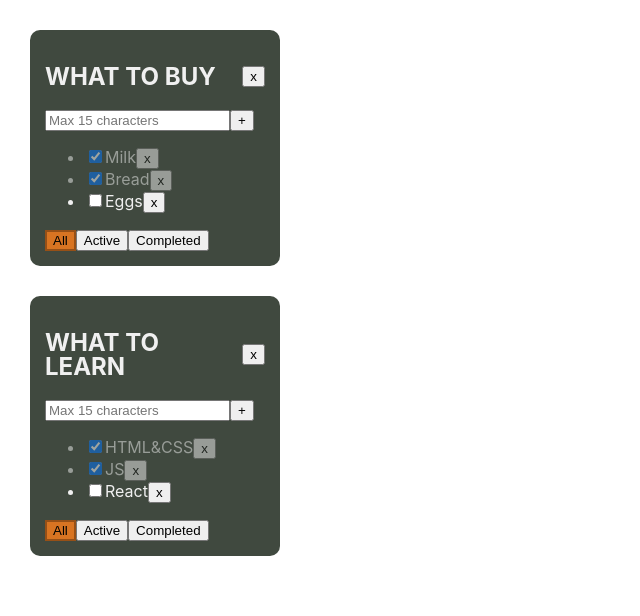
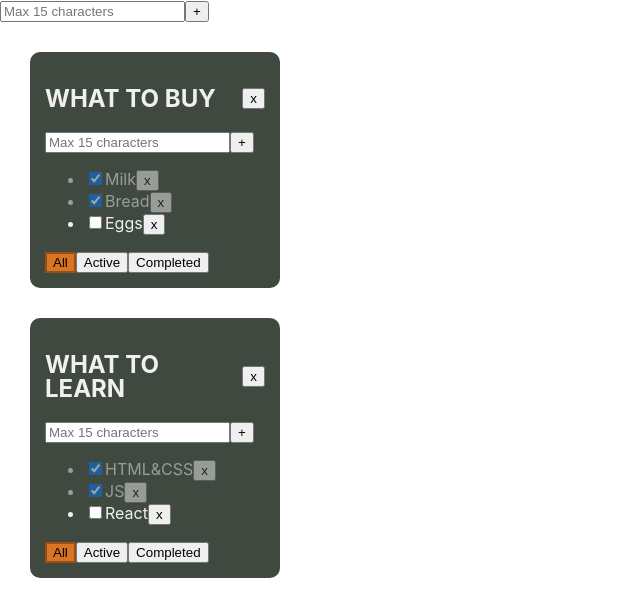
Before and after one commit to Renata-And/my-todo-lists, a React (Create React App) app: page / in a window 1280 px wide. Shown: the top 616 px of the page, without its empty margins (0-640 px from the left). Built offline with nearby package versions, Linux system fonts and the light colour scheme.

Commit message:
Added universal components - EditableSpan and AddItemForm

```diff
--- a/src/App.tsx
+++ b/src/App.tsx
@@ -1,25 +1,26 @@
-import React, { useState } from 'react';
+import React, {useState} from 'react';
 import './App.css';
-import { TaskType, Todolist } from './components/Todolist';
-import { v1 } from 'uuid';
+import {TaskType, Todolist} from './components/Todolist';
+import {v1} from 'uuid';
+import {AddItemForm} from './components/AddItemForm';
 
 const todolist1_id = v1();
 const todolist2_id = v1();
 
 const defaultTasks: TasksType = {
     [todolist1_id]: [
-    { id: v1(), title: 'Milk', isDone: true },
-    { id: v1(), title: 'Bread', isDone: true },
-    { id: v1(), title: 'Eggs', isDone: false }
+        {id: v1(), title: 'Milk', isDone: true},
+        {id: v1(), title: 'Bread', isDone: true},
+        {id: v1(), title: 'Eggs', isDone: false}
     ],
     [todolist2_id]: [
-    { id: v1(), title: 'HTML&CSS', isDone: true },
-    { id: v1(), title: 'JS', isDone: true },
-    { id: v1(), title: 'React', isDone: false }
-  ],
+        {id: v1(), title: 'HTML&CSS', isDone: true},
+        {id: v1(), title: 'JS', isDone: true},
+        {id: v1(), title: 'React', isDone: false}
+    ]
 }
 
-const defaultTodolists: TodolistsType[] = [
+const defaultTodoLists: TodoListsType[] = [
     {
         id: todolist1_id,
         title: 'What to buy',
@@ -32,7 +33,7 @@ const defaultTodolists: TodolistsType[] = [
     }
 ]
 
-type TodolistsType = {
+type TodoListsType = {
     id: string
     title: string
     filter: FilterValueType
@@ -42,66 +43,81 @@ type TasksType = {
     [key: string]: TaskType[]
 }
 
-export type FilterValueType = 'all' | 'active' | 'complited'
+export type FilterValueType = 'all' | 'active' | 'completed'
 
 function App() {
-  const [todolists, setTodolists] = useState<TodolistsType[]>(defaultTodolists)
+    const [todoLists, setTodoLists] = useState<TodoListsType[]>(defaultTodoLists)
     const [tasks, setTasks] = useState<TasksType>(defaultTasks)
 
     //Tasks
-
-  const deleteTask = (preload: { id: string, todolistId: string }) => {
-    const { id, todolistId } = preload;
-    const newTasksState = tasks[todolistId].filter(task => task.id !== id);
-    setTasks({ ...tasks, [todolistId]: newTasksState });
+    const deleteTask = (preload: { id: string, todoListId: string }) => {
+        const {id, todoListId} = preload;
+        const newTasksState = tasks[todoListId].filter(task => task.id !== id);
+        setTasks({...tasks, [todoListId]: newTasksState});
+    }
+    const addTask = (preload: { taskTitle: string, todoListId: string }) => {
+        const {taskTitle, todoListId} = preload;
+        const newTask = {id: v1(), title: taskTitle, isDone: false};
+        setTasks({...tasks, [todoListId]: [newTask, ...tasks[todoListId]]});
+    }
+    const setTaskNewStatus = (preload: { taskId: string, newStatus: boolean, todoListId: string }) => {
+        const {newStatus, taskId, todoListId} = preload;
+        const newTasksState: TaskType[] = tasks[todoListId].map(task => task.id === taskId ? {
+            ...task,
+            isDone: newStatus
+        } : task);
+        setTasks({...tasks, [todoListId]: newTasksState});
+    }
+    const updateTask = (preload: {taskId: string, title: string, todoListId: string}) => {
+        const {taskId, todoListId, title} = preload;
+        setTasks({...tasks, [todoListId]: tasks[todoListId].map(t => t.id === taskId ? {...t, title} : t)})
     }
 
-  const addTask = (preload: { taskTitle: string, todolistId: string }) => {
-    const { taskTitle, todolistId } = preload;
-    const newTask = { id: v1(), title: taskTitle, isDone: false };
-    setTasks({ ...tasks, [todolistId]: [newTask, ...tasks[todolistId]] });
+    // TodoLists
+    const changeFilter = (preload: { filter: FilterValueType, todoListId: string }) => {
+        const {filter, todoListId} = preload;
+        setTodoLists(todoLists.map(tl => tl.id === todoListId ? {...tl, filter} : tl))
     }
-
-  const setTaskNewStatus = (preload: { taskId: string, newStatus: boolean, todolistId: string }) => {
-    const { newStatus, taskId, todolistId } = preload;
-    const newTasksState: TaskType[] = tasks[todolistId].map(task => task.id === taskId ? { ...task, isDone: newStatus } : task);
-    setTasks({ ...tasks, [todolistId]: newTasksState });
+    const deleteTodoList = (id: string) => {
+        setTodoLists(todoLists.filter(tl => tl.id !== id))
+        delete tasks[id]
     }
-
-  // Lists
-  const changeFilter = (preload: { filter: FilterValueType, todolistId: string }) => {
-    const { filter, todolistId } = preload;
-    setTodolists(todolists.map(tl => tl.id === todolistId ? { ...tl, filter } : tl))
+    const addTodoList = (todoListTitle: string) => {
+        const newTodoListId = v1();
+        setTodoLists([{id: newTodoListId, title: todoListTitle, filter: 'all'}, ...todoLists])
+        setTasks({...tasks, [newTodoListId]: []})
     }
-
-  const deleteTodolist = (id: string) => {
-    setTodolists(todolists.filter(tl => tl.id !== id))
-    delete tasks[id]
+    const updateTodoListTitle = (preload: {todoListId: string, title: string}) => {
+        const {todoListId, title} = preload
+        setTodoLists(todoLists.map(tl => tl.id === todoListId ? {...tl, title} : tl))
     }
 
     return (
-    <div className='App'>
-      {todolists.map(tl => {
+        <div className="App">
+            <AddItemForm addItem={addTodoList} />
+            {todoLists.map(tl => {
                 let filteredTasks = tasks[tl.id];
                 switch (tl.filter) {
                     case 'active':
                         filteredTasks = tasks[tl.id].filter(task => !task.isDone)
                         break;
-          case 'complited':
+                    case 'completed':
                         filteredTasks = tasks[tl.id].filter(tasks => tasks.isDone)
                         break;
                 }
                 return (
                     <Todolist
                         key={tl.id}
-            todolistId={tl.id}
+                        todoListId={tl.id}
                         title={tl.title}
                         tasks={filteredTasks}
                         deleteTask={deleteTask}
                         addTask={addTask}
                         setTaskNewStatus={setTaskNewStatus}
+                        updateTask={updateTask}
                         changeFilter={changeFilter}
-            deleteTodolist={deleteTodolist}
+                        deleteTodoList={deleteTodoList}
+                        updateTodoListTitle={updateTodoListTitle}
                         filter={tl.filter}
                     />
                 )
--- /dev/null
+++ b/src/components/AddItemForm.tsx
@@ -0,0 +1,36 @@
+import {Button} from './Button';
+import {ChangeEvent, KeyboardEvent, useState} from 'react';
+
+type AddItemFormType = {
+    addItem: (title: string) => void
+}
+
+export const AddItemForm = ({addItem}: AddItemFormType) => {
+    const [itemTitle, setItemTitle] = useState('');
+    const [errorMessage, setErrorMessage] = useState<string | null>(null);
+    let isTitleLengthValid = itemTitle.length < 15;
+
+    const changeInputHandler = (e: ChangeEvent<HTMLInputElement>) => {
+        setErrorMessage(null);
+        setItemTitle(e.currentTarget.value);
+    }
+    const keyUpHandler = (e: KeyboardEvent<HTMLInputElement>) => {
+        return isTitleLengthValid && e.key === 'Enter' && addItemHandler();
+    }
+    const addItemHandler = () => {
+        itemTitle.trim() !== ''
+            ? addItem(itemTitle.trim())
+            : setErrorMessage('Title is required');
+        setItemTitle('');
+    }
+
+    return (
+        <>
+            <input className={errorMessage ? 'error' : ''} type="text" placeholder="Max 15 characters" value={itemTitle}
+                   onChange={changeInputHandler} onKeyUp={keyUpHandler}/>
+            <Button title="+" onClick={addItemHandler} disabled={!isTitleLengthValid}/>
+            {errorMessage && <div className="error-message">{errorMessage}</div>}
+            {!isTitleLengthValid && <div className="error-message">Max 15 characters</div>}
+        </>
+    );
+};
--- /dev/null
+++ b/src/components/EditableSpan.tsx
@@ -0,0 +1,27 @@
+import {useState, ChangeEvent} from 'react';
+
+type EditableSpanType = {
+    value: string
+    updateTitle: (title: string) => void
+}
+
+export const EditableSpan = ({value, updateTitle}: EditableSpanType) => {
+    const [editMode, setEditMode] = useState(false)
+    const [newValue, setNewValue] = useState(value)
+
+    const activateEditMode = () => setEditMode(true)
+    const deactivateEditMode = () => {
+        setEditMode(false);
+        updateTitle(newValue);
+    }
+    const onChangeHandler = ( e: ChangeEvent<HTMLInputElement>) => setNewValue(e.currentTarget.value)
+
+    return (
+        <>
+            {editMode
+                ? (<input value={newValue} onBlur={deactivateEditMode} onChange={onChangeHandler} autoFocus/>)
+                : (<span onDoubleClick={activateEditMode}>{value}</span>)
+            }
+        </>
+    );
+};
--- a/src/components/Todolist.tsx
+++ b/src/components/Todolist.tsx
@@ -1,6 +1,8 @@
-import { ChangeEvent, KeyboardEvent, useState } from 'react'
-import { FilterValueType } from '../App'
-import { Button } from './Button'
+import {ChangeEvent} from 'react'
+import {FilterValueType} from '../App'
+import {Button} from './Button'
+import {AddItemForm} from './AddItemForm';
+import {EditableSpan} from './EditableSpan';
 
 export type TaskType = {
     id: string
@@ -9,79 +11,74 @@ export type TaskType = {
 }
 
 type TodolistType = {
-  todolistId: string
+    todoListId: string
     title: string
     tasks: TaskType[]
-  deleteTask: (preload: { id: string, todolistId: string }) => void
-  addTask: (preload: { taskTitle: string, todolistId: string }) => void
-  setTaskNewStatus: (preload: { taskId: string, newStatus: boolean, todolistId: string }) => void
-  changeFilter: (preload: { filter: FilterValueType, todolistId: string }) => void
-  deleteTodolist: (id: string) => void
+    deleteTask: (preload: { id: string, todoListId: string }) => void
+    addTask: (preload: { taskTitle: string, todoListId: string }) => void
+    setTaskNewStatus: (preload: { taskId: string, newStatus: boolean, todoListId: string }) => void
+    updateTask: (preload: { taskId: string, title: string, todoListId: string }) => void
+    changeFilter: (preload: { filter: FilterValueType; todoListId: string }) => void
+    deleteTodoList: (id: string) => void
+    updateTodoListTitle: (preload: {todoListId: string, title: string}) => void
     filter: FilterValueType
 }
 
 export function Todolist(props: TodolistType) {
-  const [taskTitle, setTaskTitle] = useState('');
-  const [errorMessage, setErrorMessage] = useState<string | null>(null);
+    const allFilterHandler = () => props.changeFilter({filter: 'all', todoListId: props.todoListId});
+    const activeFilterHandler = () => props.changeFilter({filter: 'active', todoListId: props.todoListId});
+    const completedFilterHandler = () => props.changeFilter({filter: 'completed', todoListId: props.todoListId});
+    const updateTitle = (title: string) => props.updateTodoListTitle({todoListId: props.todoListId, title})
 
-  const addTaskHandler = () => {
-    taskTitle.trim() !== ''
-      ? props.addTask({ taskTitle: taskTitle.trim(), todolistId: props.todolistId })
-      : setErrorMessage('Title is required');
-    setTaskTitle('');
-  }
-  const changeInputHandler = (e: ChangeEvent<HTMLInputElement>) => {
-    setErrorMessage(null);
-    setTaskTitle(e.currentTarget.value);
-  }
-  const keyUpHandler = (e: KeyboardEvent<HTMLInputElement>) => isTitleLengthValid && e.key === 'Enter' && addTaskHandler();
-  const allFilterHandler = () => props.changeFilter({ filter: 'all', todolistId: props.todolistId });
-  const activeFilterHandler = () => props.changeFilter({ filter: 'active', todolistId: props.todolistId });
-  const completedFilterHandler = () => props.changeFilter({ filter: 'complited', todolistId: props.todolistId });
-  const deleteTodolistHandler = () => props.deleteTodolist(props.todolistId)
+    const deleteTodoListHandler = () => props.deleteTodoList(props.todoListId)
+    const addTaskCallback = (title: string) => props.addTask({taskTitle: title, todoListId: props.todoListId})
 
-  let isTitleLengthValid = taskTitle.length < 15;
-
-  const tasksList: JSX.Element = props.tasks.length === 0
+    const tasksList = props.tasks.length === 0
         ? <p>Tasks list is empty</p>
         : <ul>
             {props.tasks.map(task => {
-        const deleteTaskHandler = () => props.deleteTask({ id: task.id, todolistId: props.todolistId });
-        const taskStatusHandler = (e: ChangeEvent<HTMLInputElement>) => props.setTaskNewStatus({ taskId: task.id, newStatus: e.currentTarget.checked, todolistId: props.todolistId });
+                const deleteTaskHandler = () => props.deleteTask({id: task.id, todoListId: props.todoListId});
+                const taskStatusHandler = (e: ChangeEvent<HTMLInputElement>) => props.setTaskNewStatus({
+                    taskId: task.id,
+                    newStatus: e.currentTarget.checked,
+                    todoListId: props.todoListId
+                });
+                const updateTaskCallback = (title: string) => {
+                    props.updateTask({taskId: task.id, todoListId: props.todoListId, title})
+                }
                 return (
                     <li key={task.id} className={task.isDone ? 'done-task' : ''}>
-            <input type='checkbox' checked={task.isDone} onChange={taskStatusHandler} />{task.title}
-            <Button title='x' onClick={deleteTaskHandler} />
+                        <input type="checkbox" checked={task.isDone} onChange={taskStatusHandler}/>
+                        <EditableSpan value={task.title} updateTitle={updateTaskCallback}/>
+                        <Button title="x" onClick={deleteTaskHandler}/>
                     </li>
                 )
             })}
         </ul>
 
     return (
-    <div className='todolist'>
-      <div className='titleContainer'>
-        <h2>{props.title}</h2>
-        <Button title='x' onClick={deleteTodolistHandler} />
+        <div className="todolist">
+            <div className="titleContainer">
+                <h2>
+                    <EditableSpan value={props.title} updateTitle={updateTitle}/>
+                </h2>
+                <Button title="x" onClick={deleteTodoListHandler}/>
             </div>
-
-      <input className={errorMessage ? 'error' : ''} type='text' placeholder='Max 15 characters' value={taskTitle} onChange={changeInputHandler} onKeyUp={keyUpHandler} />
-      <Button title='+' onClick={addTaskHandler} disabled={!isTitleLengthValid} />
-      {errorMessage && <div className='error-message'>{errorMessage}</div>}
-      {!isTitleLengthValid && <div className='error-message'>Max 15 characters</div>}
+            <AddItemForm addItem={addTaskCallback}/>
             {tasksList}
 
             <Button
-        title='All'
+                title="All"
                 className={props.filter === 'all' ? 'active-btn' : ''}
-        onClick={allFilterHandler} />
+                onClick={allFilterHandler}/>
             <Button
-        title='Active'
+                title="Active"
                 className={props.filter === 'active' ? 'active-btn' : ''}
-        onClick={activeFilterHandler} />
+                onClick={activeFilterHandler}/>
             <Button
-        title='Completed'
-        className={props.filter === 'complited' ? 'active-btn' : ''}
-        onClick={completedFilterHandler} />
+                title="Completed"
+                className={props.filter === 'completed' ? 'active-btn' : ''}
+                onClick={completedFilterHandler}/>
         </div>
     )
 }
```
Also changed, not shown: 2 other files (tests, documents, lock files or other folders). Lines whose indentation alone changed are shown as unchanged.
